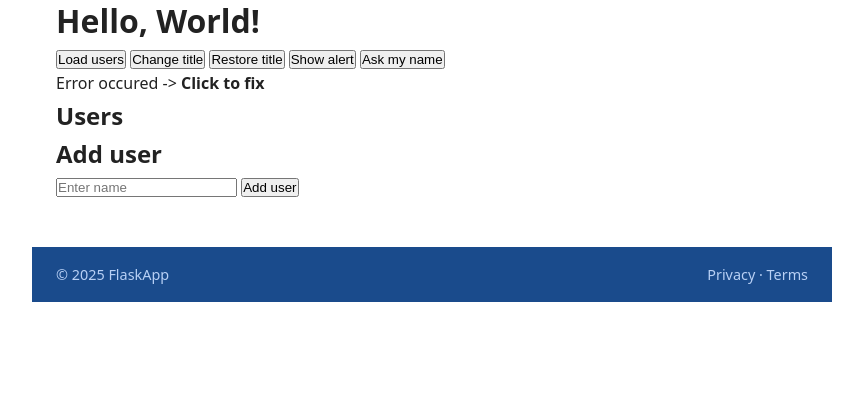
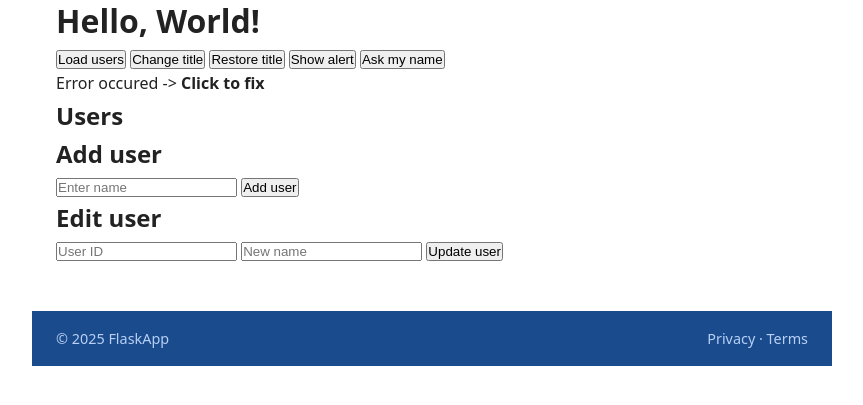
Before and after one commit to OleksandrLinenko/Flask, a Flask app: page /hi/ in a window 1280 px wide. Shown: the part 160-565 px from the top of the page, without its empty margins (208-1071 px from the left). Run offline with Flask 3, Linux system fonts and the light colour scheme.

Commit message:
Add edit user

```diff
--- a/src/repositories/user_repository.py
+++ b/src/repositories/user_repository.py
@@ -18,8 +18,14 @@ class UserRepository:
         return User.query.get(user_id)
 
     def create_user(self, name):
-
         user = User(name=name)
 
         db.session.add(user)
         db.session.commit()
+
+    def update_user(self, user_id, name):
+        user = User.query.get(user_id)
+
+        if user:
+            user.name = name
+            db.session.commit()
--- a/src/routes/hello.py
+++ b/src/routes/hello.py
@@ -64,3 +64,13 @@ def create_user():
     user_service.create_user(name)
 
     return redirect("/hi")
+
+@hello_bp.route("/users/edit", methods=["POST"])
+def update_user():
+
+    user_id = request.form.get("id")
+    name = request.form.get("name")
+
+    user_service.update_user(user_id, name)
+
+    return redirect("/hi")
--- a/src/services/user_service.py
+++ b/src/services/user_service.py
@@ -16,3 +16,6 @@ class UserService:
 
     def create_user(self, name):
         self.repo.create_user(name)
+
+    def update_user(self, user_id, name):
+        self.repo.update_user(user_id, name)
--- a/src/templates/hi.html
+++ b/src/templates/hi.html
@@ -43,6 +43,30 @@
         </button>
     </form>
 
+    <h2>Edit user</h2>
+
+<form action="/users/edit" method="POST">
+
+    <input
+        type="number"
+        name="id"
+        placeholder="User ID"
+        required
+    >
+
+    <input
+        type="text"
+        name="name"
+        placeholder="New name"
+        required
+    >
+
+    <button type="submit">
+        Update user
+    </button>
+
+</form>
+
 {% endblock %}
 
 {% block scriptFooter %}
```
Also changed, not shown: instance/database.db.
